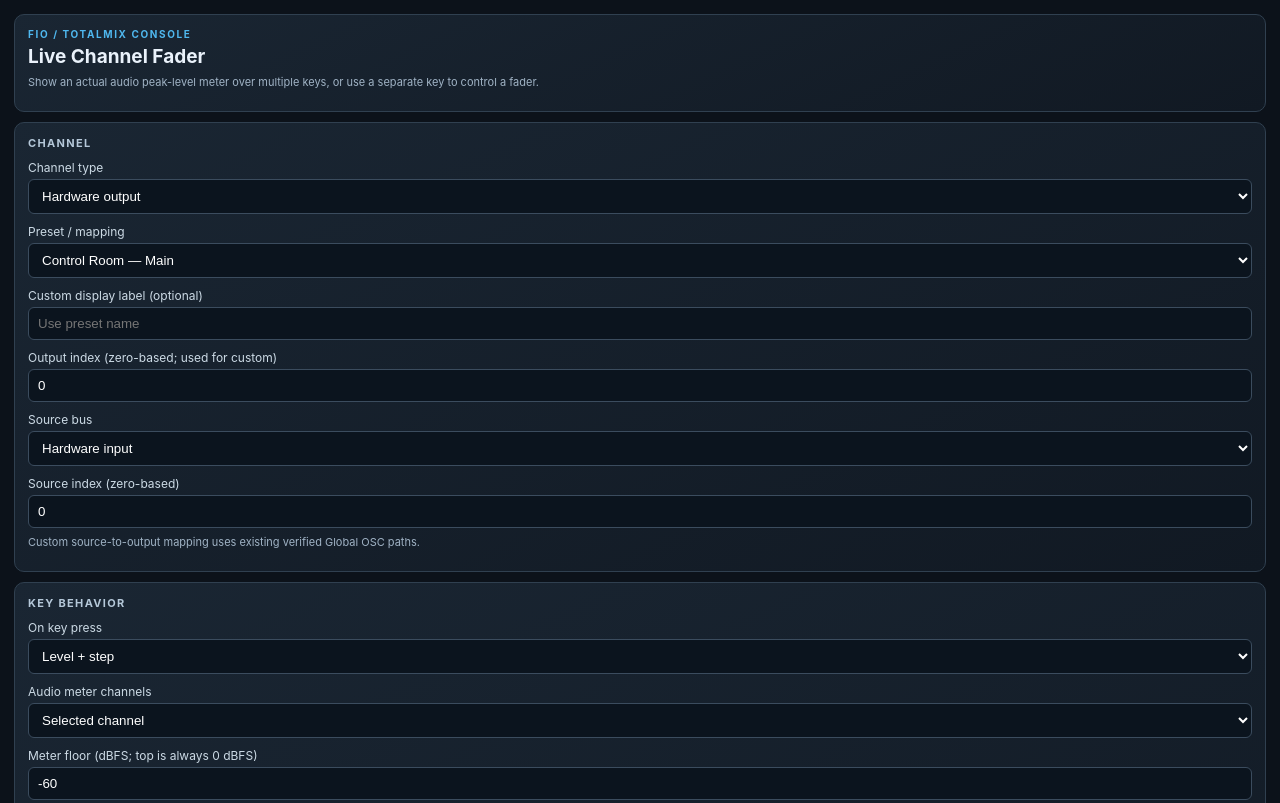
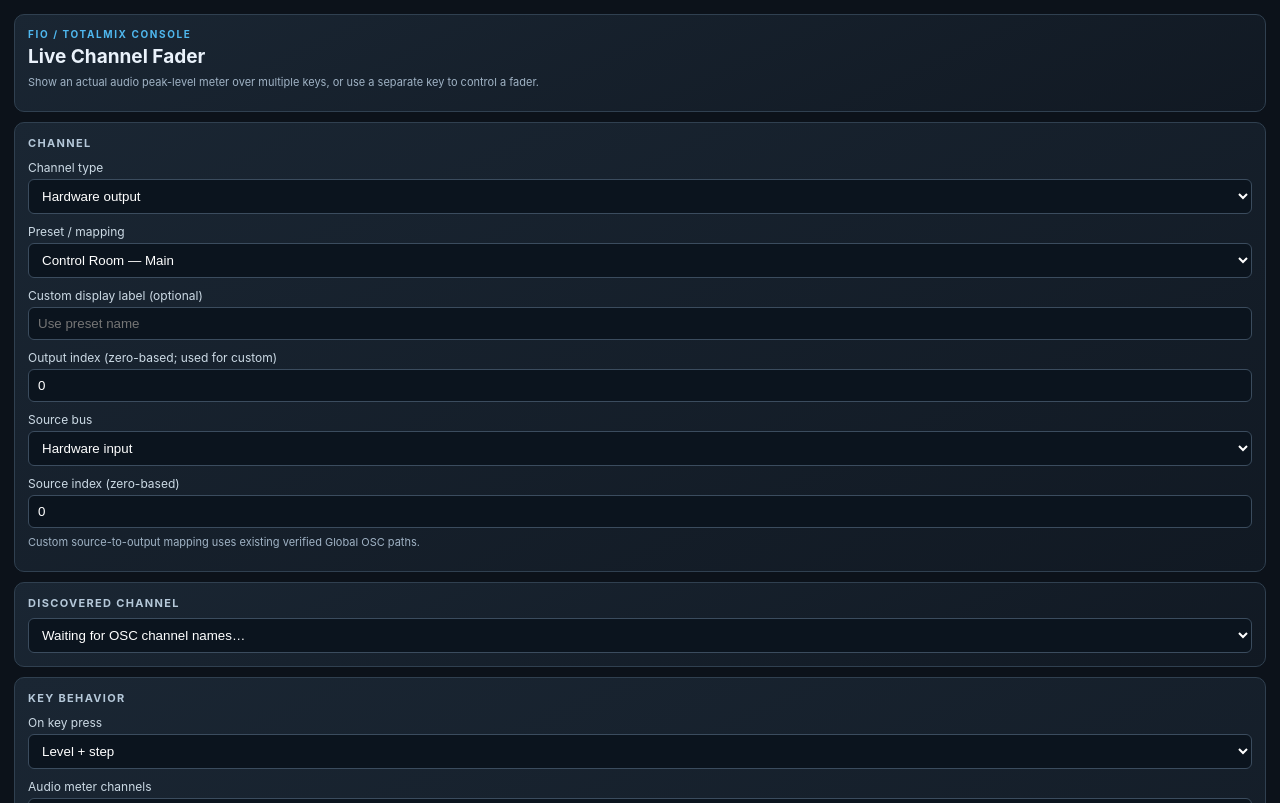
Before and after one commit to kitbrown/rme-controller-macos, a website: page com.fionetworks.rme-globalosc.sdPlugin/ui/level-key.html in a window 1280 px wide. Shown: the top 803 px of the page. Drawn offline with Linux system fonts and the light colour scheme.

Commit message:
ui: allow discovered channel selection on live fader key

```diff
--- a/com.fionetworks.rme-globalosc.sdPlugin/ui/level-key.html
+++ b/com.fionetworks.rme-globalosc.sdPlugin/ui/level-key.html
@@ -23,7 +23,7 @@
 <label>Source index (zero-based)</label><input type="number" min="0" max="999" data-setting="sourceIndex" value="0">
 <p>Custom source-to-output mapping uses existing verified Global OSC paths.</p>
 </div></div>
-<div class="panel"><h3>Key behavior</h3>
+<div class="panel"><h3>Discovered channel</h3><select data-channel-picker data-channel-buses="output"><option value="">Waiting for OSC channel names…</option></select></div><div class="panel"><h3>Key behavior</h3>
 <label>On key press</label><select data-setting="keyMode"><option value="up">Level + step</option><option value="down">Level − step</option><option value="mute">Mute / unmute</option><option value="meter">Live audio peak meter — display only</option></select>
 <div data-show-mode="meter">
 <label>Audio meter channels</label><select data-setting="meterChannels"><option value="mono">Selected channel</option><option value="stereo">Selected + next channel (highest peak)</option></select>
```
